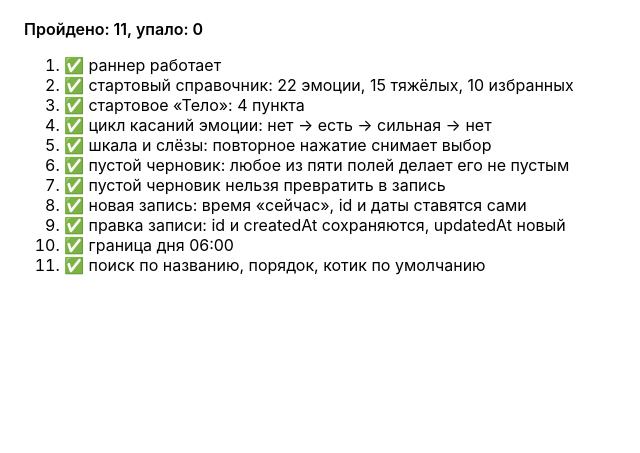
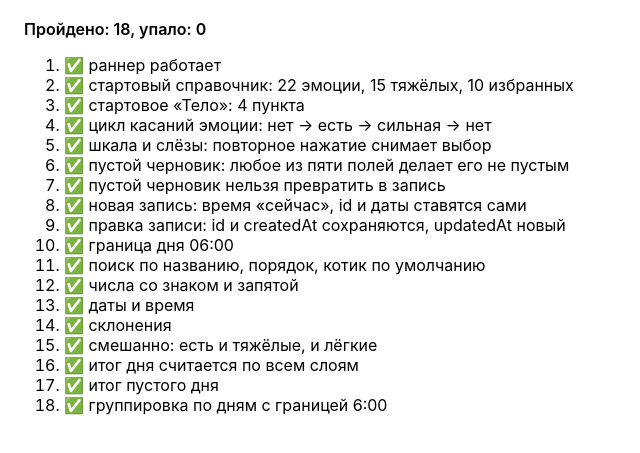
Before and after one commit to vzvxxx/tracker, a plain HTML site: page tests/index.html in a window 1280 px wide. Shown: the part 87-540 px from the top of the page, without its empty margins (0-640 px from the left). Drawn offline with Linux system fonts and the light colour scheme.

Commit message:
Вычисления итога дня и форматирование чисел и дат
Co-Authored-By: Claude Opus 5.5 <noreply@anthropic.com>

```diff
--- /dev/null
+++ b/js/format.js
@@ -0,0 +1,53 @@
+// Как числа и даты выглядят на экране.
+import { shiftDay } from './model.js';
+
+const MONTHS = ['января', 'февраля', 'марта', 'апреля', 'мая', 'июня',
+  'июля', 'августа', 'сентября', 'октября', 'ноября', 'декабря'];
+
+export function formatSigned(n) {
+  if (n === null || n === undefined) return '—';
+  if (n === 0) return '0';
+  const abs = String(Math.abs(n)).replace('.', ',');
+  return (n > 0 ? '+' : '−') + abs;
+}
+
+export function formatRange(min, max) {
+  return min === max ? formatSigned(min) : `${formatSigned(min)} … ${formatSigned(max)}`;
+}
+
+export function formatDayShort(ymd) {
+  const [, m, d] = ymd.split('-').map(Number);
+  return `${d} ${MONTHS[m - 1]}`;
+}
+
+export function formatDayTitle(ymd, todayYmd) {
+  if (ymd === todayYmd) return `Сегодня, ${formatDayShort(ymd)}`;
+  if (ymd === shiftDay(todayYmd, -1)) return `Вчера, ${formatDayShort(ymd)}`;
+  return formatDayShort(ymd);
+}
+
+const pad = (n) => String(n).padStart(2, '0');
+
+export function formatTime(iso) {
+  const d = new Date(iso);
+  return `${pad(d.getHours())}:${pad(d.getMinutes())}`;
+}
+
+// Для поля <input type="datetime-local">: местное время без секунд.
+export function toLocalInput(iso) {
+  const d = new Date(iso);
+  return `${d.getFullYear()}-${pad(d.getMonth() + 1)}-${pad(d.getDate())}T${pad(d.getHours())}:${pad(d.getMinutes())}`;
+}
+
+export function fromLocalInput(value) {
+  return new Date(value).toISOString();
+}
+
+export function plural(n, [one, few, many]) {
+  const a = Math.abs(n) % 100;
+  const b = a % 10;
+  if (a > 10 && a < 20) return many;
+  if (b > 1 && b < 5) return few;
+  if (b === 1) return one;
+  return many;
+}
--- /dev/null
+++ b/js/stats.js
@@ -0,0 +1,81 @@
+// Всё, что считается само. Ничего не хранится — только вычисляется из записей.
+import { dayKey, TEARS, byOrder } from './model.js';
+
+export function isMixed(entry, emotionsById) {
+  let heavy = false;
+  let light = false;
+  for (const x of entry.emotions) {
+    const em = emotionsById.get(x.emotionId);
+    if (!em) continue;
+    if (em.type === 'heavy') heavy = true;
+    else light = true;
+  }
+  return heavy && light;
+}
+
+export function groupByDay(entries) {
+  const map = new Map();
+  for (const e of entries) {
+    const key = dayKey(e.time);
+    if (!map.has(key)) map.set(key, []);
+    map.get(key).push(e);
+  }
+  return [...map.entries()]
+    .sort((a, b) => (a[0] < b[0] ? 1 : -1))
+    .map(([day, list]) => ({ day, entries: list.sort((a, b) => (a.time < b.time ? 1 : -1)) }));
+}
+
+export function daySummary(entries, emotionsById, bodyById) {
+  const scores = entries.map((e) => e.coping).filter((v) => v !== null);
+  const copingAvg = scores.length
+    ? Math.round((scores.reduce((sum, v) => sum + v, 0) / scores.length) * 10) / 10
+    : null;
+
+  let load = 0;
+  let light = 0;
+  const inEntries = new Map(); // эмоция → в скольких записях встретилась
+  for (const e of entries) {
+    for (const x of e.emotions) {
+      const em = emotionsById.get(x.emotionId);
+      if (!em) continue;
+      const points = x.strong ? 2 : 1;
+      if (em.type === 'heavy') load += points;
+      else light += points;
+      inEntries.set(em.id, (inEntries.get(em.id) ?? 0) + 1);
+    }
+  }
+  const max = Math.max(0, ...inEntries.values());
+  const frequent = max === 0 ? [] : [...inEntries.entries()]
+    .filter(([, count]) => count === max)
+    .map(([id]) => emotionsById.get(id))
+    .sort(byOrder)
+    .slice(0, 3)
+    .map((em) => em.name);
+
+  const bodyCounts = new Map();
+  for (const e of entries) for (const id of e.body) bodyCounts.set(id, (bodyCounts.get(id) ?? 0) + 1);
+  const body = [...bodyCounts.entries()]
+    .map(([id, count]) => ({ item: bodyById.get(id), count }))
+    .filter((x) => x.item)
+    .sort((a, b) => byOrder(a.item, b.item))
+    .map((x) => ({ name: x.item.name, count: x.count }));
+
+  const tearsList = entries.map((e) => e.tears).filter(Boolean);
+  const tears = tearsList.length
+    ? { count: tearsList.length, max: tearsList.reduce((m, t) => (TEARS.indexOf(t) > TEARS.indexOf(m) ? t : m)) }
+    : null;
+
+  return {
+    count: entries.length,
+    copingAvg,
+    copingMin: scores.length ? Math.min(...scores) : null,
+    copingMax: scores.length ? Math.max(...scores) : null,
+    hasEmotions: entries.some((e) => e.emotions.length > 0),
+    load,
+    light,
+    mixedCount: entries.filter((e) => isMixed(e, emotionsById)).length,
+    frequent,
+    body,
+    tears,
+  };
+}
--- /dev/null
+++ b/tests/format.test.js
@@ -0,0 +1,35 @@
+import { test, assertEqual } from './runner.js';
+import {
+  formatSigned, formatRange, formatDayShort, formatDayTitle, formatTime, toLocalInput, fromLocalInput, plural,
+} from '../js/format.js';
+
+test('числа со знаком и запятой', () => {
+  assertEqual(formatSigned(0.3), '+0,3');
+  assertEqual(formatSigned(-2), '−2');
+  assertEqual(formatSigned(-0.5), '−0,5');
+  assertEqual(formatSigned(0), '0');
+  assertEqual(formatSigned(null), '—');
+  assertEqual(formatRange(-2, 2), '−2 … +2');
+  assertEqual(formatRange(1, 1), '+1');
+});
+
+test('даты и время', () => {
+  assertEqual(formatDayShort('2026-10-03'), '3 октября');
+  assertEqual(formatDayTitle('2026-10-03', '2026-10-03'), 'Сегодня, 3 октября');
+  assertEqual(formatDayTitle('2026-10-02', '2026-10-03'), 'Вчера, 2 октября');
+  assertEqual(formatDayTitle('2026-10-01', '2026-10-03'), '1 октября');
+  assertEqual(formatTime(new Date(2026, 9, 3, 9, 5).toISOString()), '09:05');
+  assertEqual(toLocalInput(new Date(2026, 9, 3, 14, 20).toISOString()), '2026-10-03T14:20');
+  assertEqual(fromLocalInput('2026-10-03T14:20'), new Date(2026, 9, 3, 14, 20).toISOString());
+});
+
+test('склонения', () => {
+  const f = ['запись', 'записи', 'записей'];
+  assertEqual(plural(1, f), 'запись');
+  assertEqual(plural(2, f), 'записи');
+  assertEqual(plural(5, f), 'записей');
+  assertEqual(plural(11, f), 'записей');
+  assertEqual(plural(21, f), 'запись');
+  assertEqual(plural(22, f), 'записи');
+  assertEqual(plural(0, f), 'записей');
+});
--- /dev/null
+++ b/tests/stats.test.js
@@ -0,0 +1,55 @@
+import { test, assert, assertEqual } from './runner.js';
+import { isMixed, groupByDay, daySummary } from '../js/stats.js';
+
+const at = (d, h, m) => new Date(2026, 9, d, h, m).toISOString();
+const emotions = [
+  { id: 'A', name: 'тревога', type: 'heavy', order: 0 },
+  { id: 'B', name: 'грусть', type: 'heavy', order: 1 },
+  { id: 'C', name: 'радость', type: 'light', order: 2 },
+];
+const emotionsById = new Map(emotions.map((e) => [e.id, e]));
+const bodyById = new Map([['X', { id: 'X', name: 'сердцебиение', order: 1 }], ['Y', { id: 'Y', name: 'тремор', order: 0 }]]);
+const entry = (over) => ({ id: Math.random().toString(), time: at(3, 12, 0), coping: null, emotions: [], text: '', body: [], tears: null, ...over });
+
+const e1 = entry({ time: at(3, 10, 30), coping: 2, emotions: [{ emotionId: 'C', strong: false }] });
+const e2 = entry({ time: at(3, 16, 10), coping: 1, emotions: [{ emotionId: 'A', strong: false }, { emotionId: 'C', strong: false }], body: ['X'] });
+const e3 = entry({ time: at(3, 21, 40), coping: -2, emotions: [{ emotionId: 'B', strong: true }, { emotionId: 'A', strong: false }], tears: 'cried', body: ['X', 'Y'] });
+const e4 = entry({ time: at(3, 23, 0), text: 'не спится', tears: 'sobbed' });
+
+test('смешанно: есть и тяжёлые, и лёгкие', () => {
+  assert(isMixed(e2, emotionsById));
+  assert(!isMixed(e3, emotionsById));
+  assert(!isMixed(e4, emotionsById));
+});
+
+test('итог дня считается по всем слоям', () => {
+  const s = daySummary([e1, e2, e3, e4], emotionsById, bodyById);
+  assertEqual(s.count, 4);
+  assertEqual(s.copingAvg, 0.3, 'средняя без пустых оценок: (2+1−2)/3');
+  assertEqual(s.copingMin, -2);
+  assertEqual(s.copingMax, 2);
+  assertEqual(s.hasEmotions, true);
+  assertEqual(s.load, 4, 'тревога 1 + грусть сильная 2 + тревога 1');
+  assertEqual(s.light, 2);
+  assertEqual(s.mixedCount, 1);
+  assertEqual(s.frequent, ['тревога', 'радость'], 'обе в 2 записях, порядок по справочнику');
+  assertEqual(s.body, [{ name: 'тремор', count: 1 }, { name: 'сердцебиение', count: 2 }], 'порядок по справочнику');
+  assertEqual(s.tears, { count: 2, max: 'sobbed' });
+});
+
+test('итог пустого дня', () => {
+  assertEqual(daySummary([], emotionsById, bodyById), {
+    count: 0, copingAvg: null, copingMin: null, copingMax: null, hasEmotions: false,
+    load: 0, light: 0, mixedCount: 0, frequent: [], body: [], tears: null,
+  });
+});
+
+test('группировка по дням с границей 6:00', () => {
+  const a = entry({ id: 'a', time: at(4, 2, 10) });
+  const b = entry({ id: 'b', time: at(3, 23, 0) });
+  const c = entry({ id: 'c', time: at(4, 9, 0) });
+  const groups = groupByDay([b, a, c]);
+  assertEqual(groups.map((g) => g.day), ['2026-10-04', '2026-10-03']);
+  assertEqual(groups[0].entries.map((e) => e.id), ['c']);
+  assertEqual(groups[1].entries.map((e) => e.id), ['a', 'b'], 'внутри дня новые сверху');
+});
```
Also changed, not shown: tests/index.html (+2 -0 lines).
